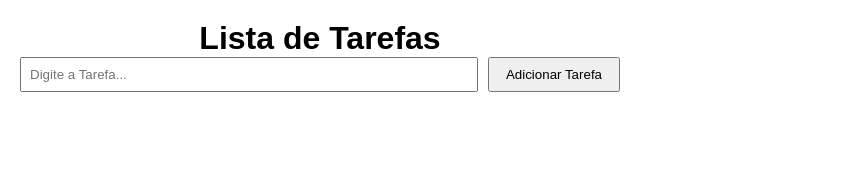
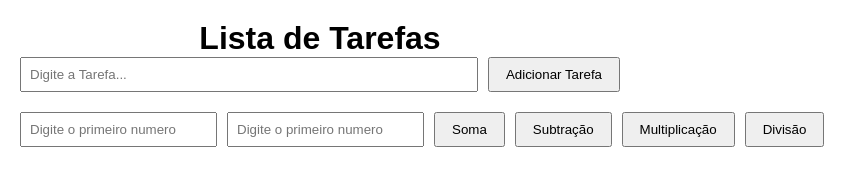
Before and after one commit to Gabriel-Ribeiro2/aulasDW, a plain HTML site: page aula-20-03-forms-js/index.html in a window 1280 px wide. Shown: the whole page, without its empty margins (0-867 px from the left). Drawn offline with Linux system fonts and the light colour scheme.

Commit message:
aula 20-03

```diff
--- a/aula-20-03-forms-js/index.html
+++ b/aula-20-03-forms-js/index.html
@@ -19,5 +19,18 @@
 
         <ul id="listaTarefas"></ul>
         <script src="js/script.js"></script>
+
+            <!-- Botões -->
+     <form action="#" id="numeros">
+        <input type="text" id="inputnumero1"
+        placeholder="Digite o primeiro numero" required>
+        <input type="text" id="inputnumero2"
+        placeholder="Digite o primeiro numero" required>
+        <button id="btn1">Soma</button>
+        <button id="btn2">Subtração</button>
+        <button id="btn3">Multiplicação</button>
+        <button id="btn4">Divisão</button>
+    </form>
+    <link rel="stylesheet" href="js/calculadora.js">
     </body>
 </html>
```
Also changed, not shown: aula-20-03-forms-js/js/calculadora.js (added), aula-20-03-forms-js/js/script.js (line endings or trailing spaces).
